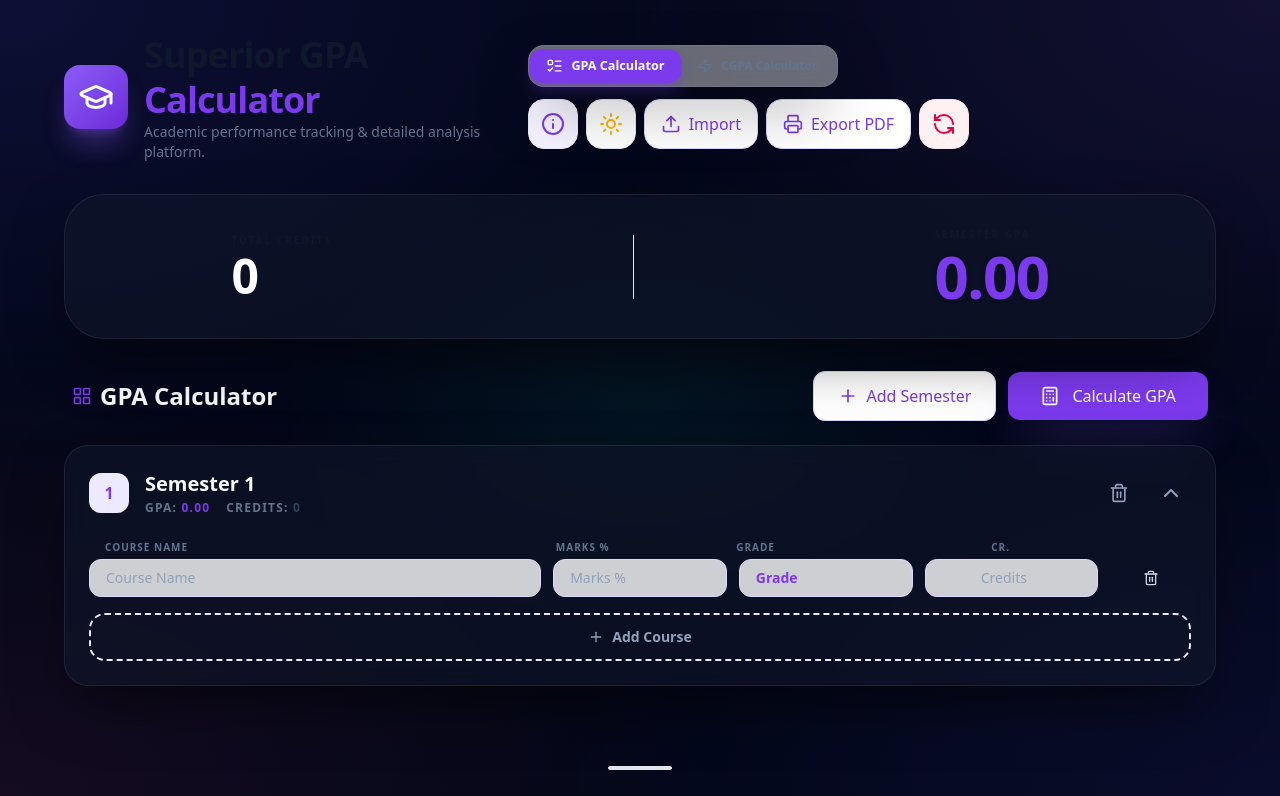
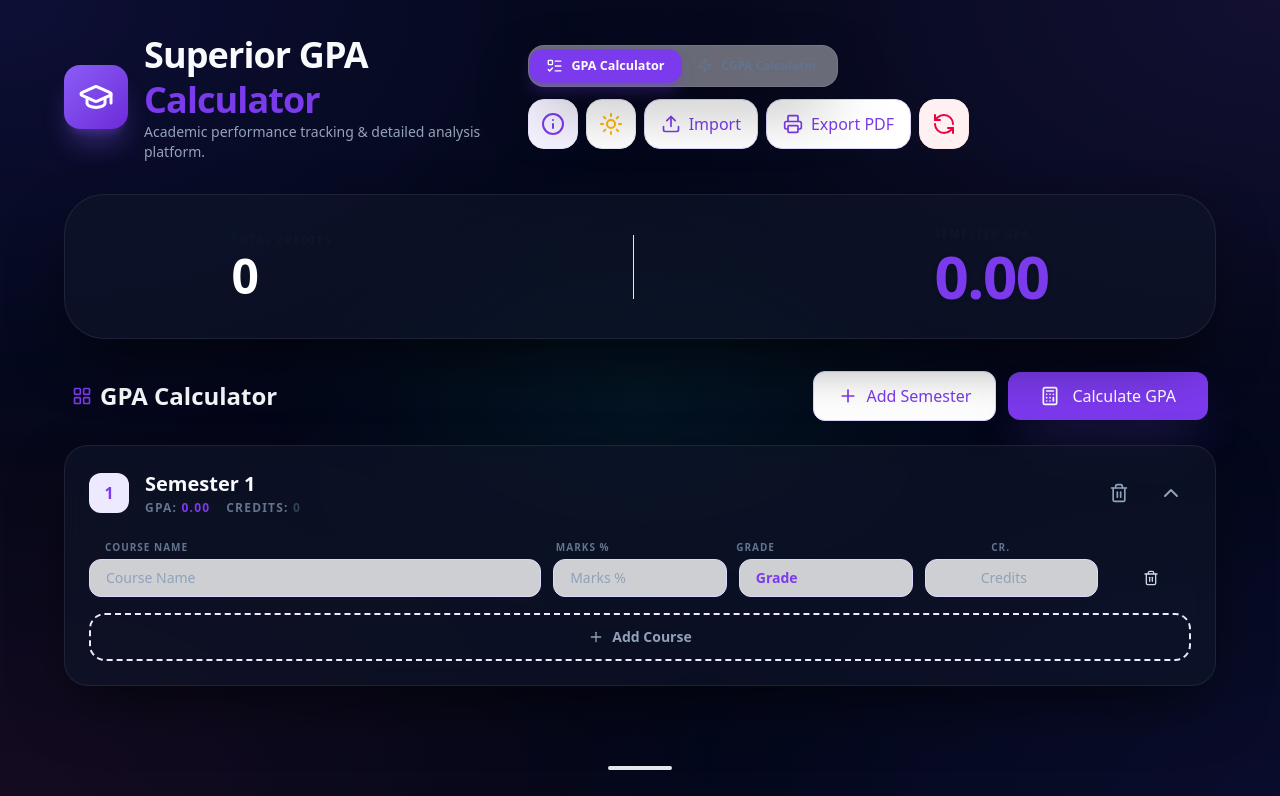
Before and after one commit to Kashif-Khokhar/GPA-Calculator, a React (Vite) app: page / in a window 1280 px wide. Shown: the top 796 px of the page. Built offline with nearby package versions, Linux system fonts and the light colour scheme.

Commit message:
fix header errors

```diff
--- a/src/components/Header.jsx
+++ b/src/components/Header.jsx
@@ -19,10 +19,10 @@ export const Header = ({
           <GraduationCap className="text-white w-8 h-8 sm:w-9 sm:h-9" />
         </div>
         <div>
-          <h1 className="text-2xl sm:text-3xl md:text-4xl font-black tracking-tight text-slate-900 dark:text-white leading-tight">
+          <h1 className="text-2xl sm:text-3xl md:text-4xl font-black tracking-tight leading-tight text-[var(--text-main)]">
             Superior GPA <span className="text-brand-600 dark:text-brand-400">Calculator</span>
           </h1>
-          <p className="text-xs sm:text-sm text-slate-500 dark:text-slate-400 font-medium max-w-md">
+          <p className="text-xs sm:text-sm font-medium max-w-md text-[var(--text-muted)]">
             Academic performance tracking & detailed analysis platform.
           </p>
         </div>
```
